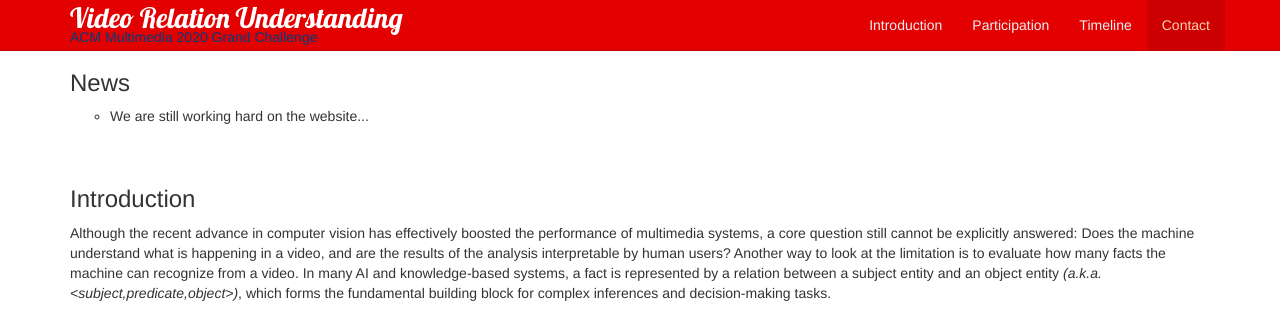
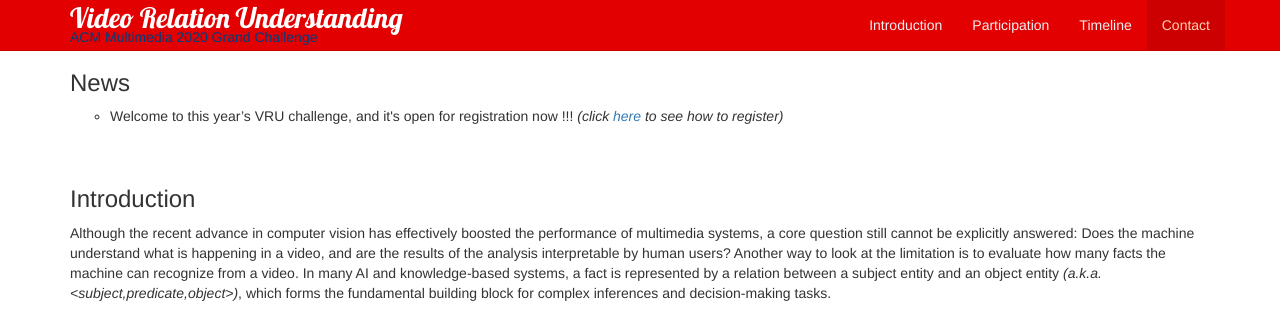
Before and after one commit to xdshang/VidVRD-helper, a plain HTML site: page docs/index.html in a window 1280 px wide. Shown: the top 310 px of the page. Drawn offline with Linux system fonts and the light colour scheme; files that its build step writes are made by us from their sources; a script that the page names is missing.

Commit message:
Update news

```diff
--- a/docs/index.html
+++ b/docs/index.html
@@ -50,7 +50,10 @@
             <div class="container">
                 <h3>News</h3>
                 <ul style="list-style-type:circle;">
-                    <li>We are still working hard on the website...</li>
+                    <li>
+                        Welcome to this year’s VRU challenge, and it's open for registration now !!!
+                        <i>(click <a class="page-scroll" href="#participation">here</a> to see how to register)</i>
+                    </li>
                 </ul>
             </div>
         </section>
```
